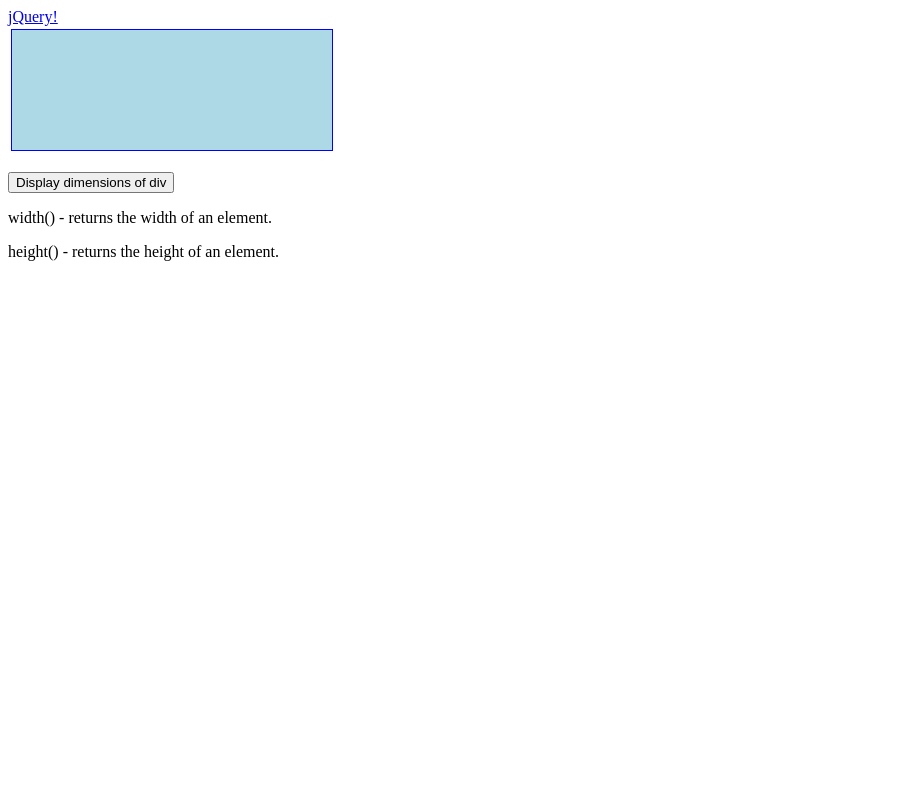
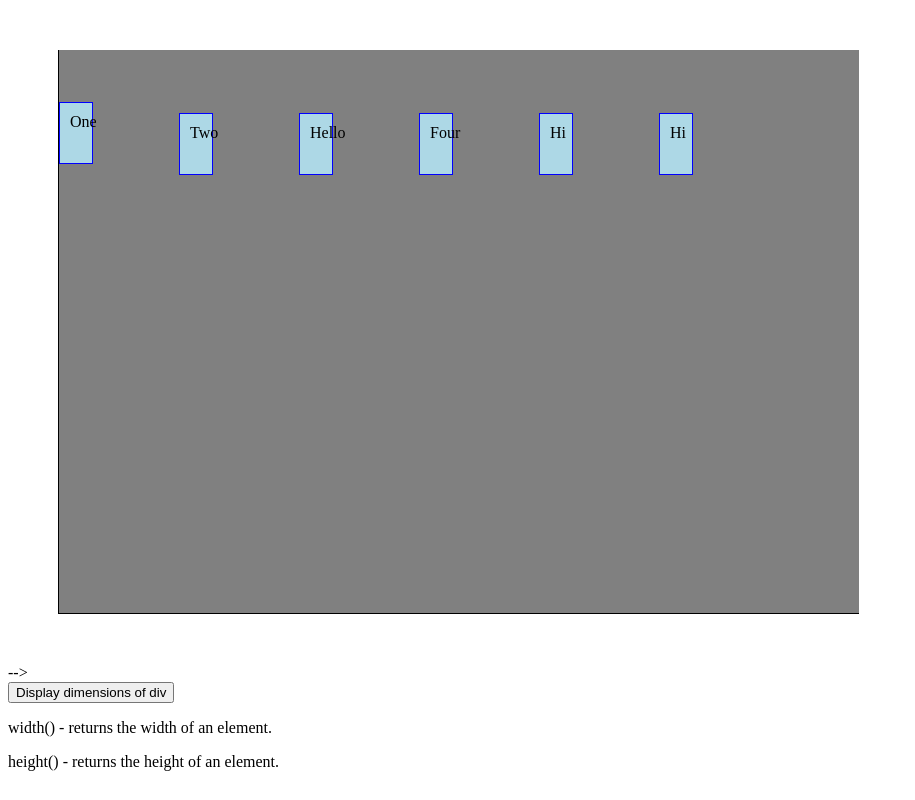
Before and after one commit to conste11ations/bar-chart, a website: page index.html in a window 1280 px wide. Shown: the whole page, without its empty margins (0-915 px from the left). Drawn offline with Linux system fonts and the light colour scheme.

Commit message:
bars to the chart are now aligned horizontally aka side-by-side

```diff
--- a/index.html
+++ b/index.html
@@ -16,11 +16,44 @@
       a.test {
           font-weight: bold;
       }
+      #div0 {
+          height: 500px;
+          width: 800px;
+          margin: 50px;
+          padding-top: 5%;
+          padding-bottom: -5%;
+          border-left: 1px solid black;
+          border-bottom: 1px solid black;
+          background-color: grey;
+      }
       #div1 {
-          height: 100px;
-          width: 300px;
+          height: 80%;
+          width: 10%;
           padding: 10px;
-          margin: 3px;
+          margin-bottom: 10px;
+          margin-left: 0px;
+          border: 1px solid blue;
+          background-color: lightblue;
+      }
+      #div2 {
+          vertical-align: middle;
+          height: 80%;
+          width: 10%;
+          padding: 10px;
+          margin-bottom: 10px;
+          margin-left: 0px;
+          border: 1px solid blue;
+          background-color: lightblue;
+      }
+      .box {
+          display: grid;
+          width: 540px;
+          grid-template-columns: 120px 120px 120px 120px 120px 120px;
+          align-items: start;
+          justify-content: space-between;
+      }
+      .box :first-child {
+          align-self: center;
           border: 1px solid blue;
           background-color: lightblue;
       }
@@ -28,7 +61,7 @@
 </head>
 
 <body>
-    <a href="http://jquery.com/">jQuery!</a>
+<!--    <a href="http://jquery.com/">jQuery!</a> -->
     <script>
       $(document).ready(function(){
         $("button").click(function(){
@@ -41,7 +74,19 @@
 //          $( "a" ).addClass( "test" );
     </script>
 
-  <div id="div1"></div>
+    <div id="div0">
+  <!--<div id="div1"></div>
+    <div id="div2"></div>-->
+        <div class="box">
+          <div id="div1">One</div>
+          <div id="div1">Two</div>
+          <div id="div2">Hello</div>
+          <div id="div2">Four</div>
+          <div id="div2">Hi</div>
+          <div id="div2">Hi</div>
+        </div>
+    </div>-->
+
   <br>
   <button>Display dimensions of div</button>
   <p>width() - returns the width of an element.</p>
```
